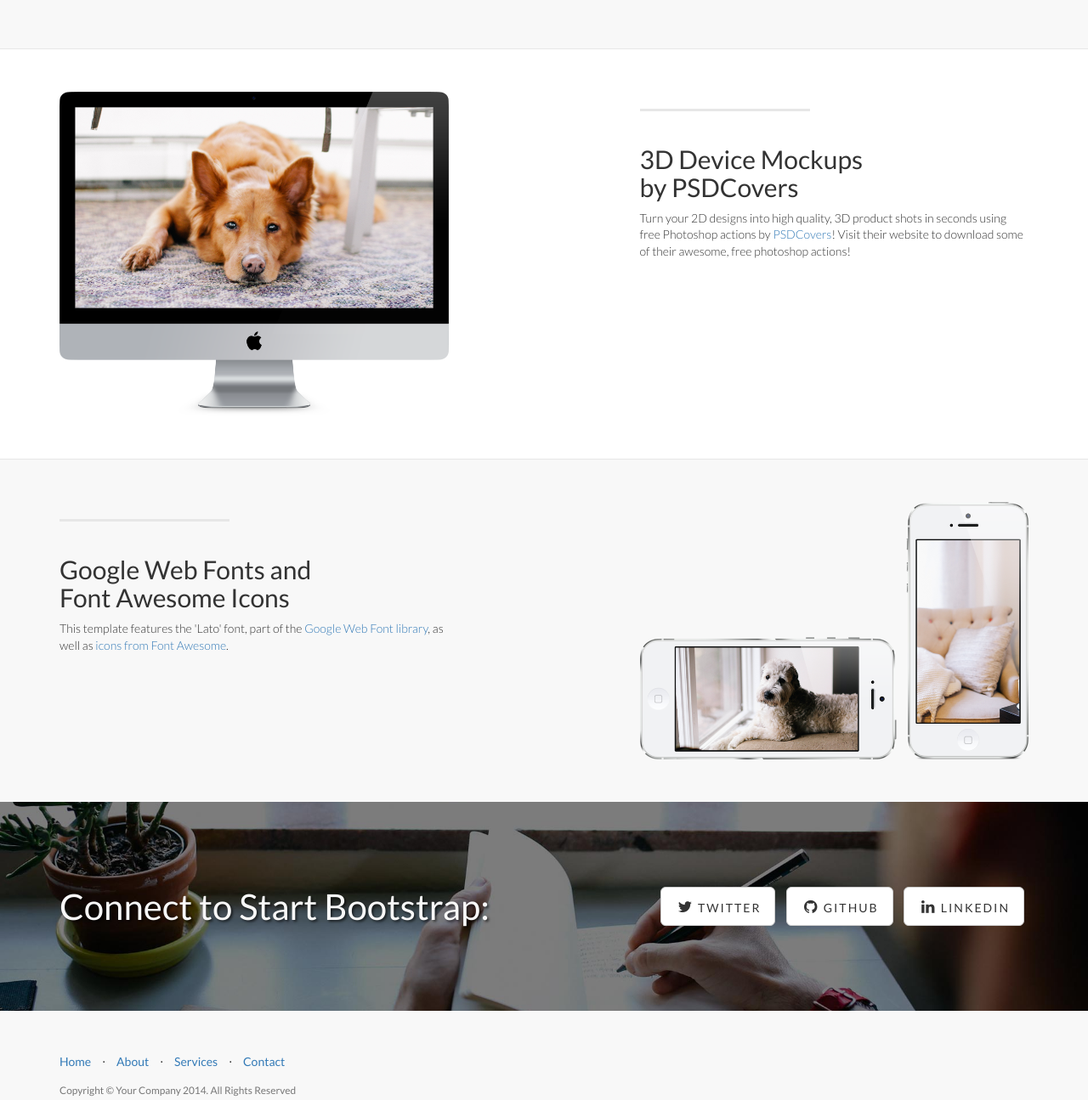
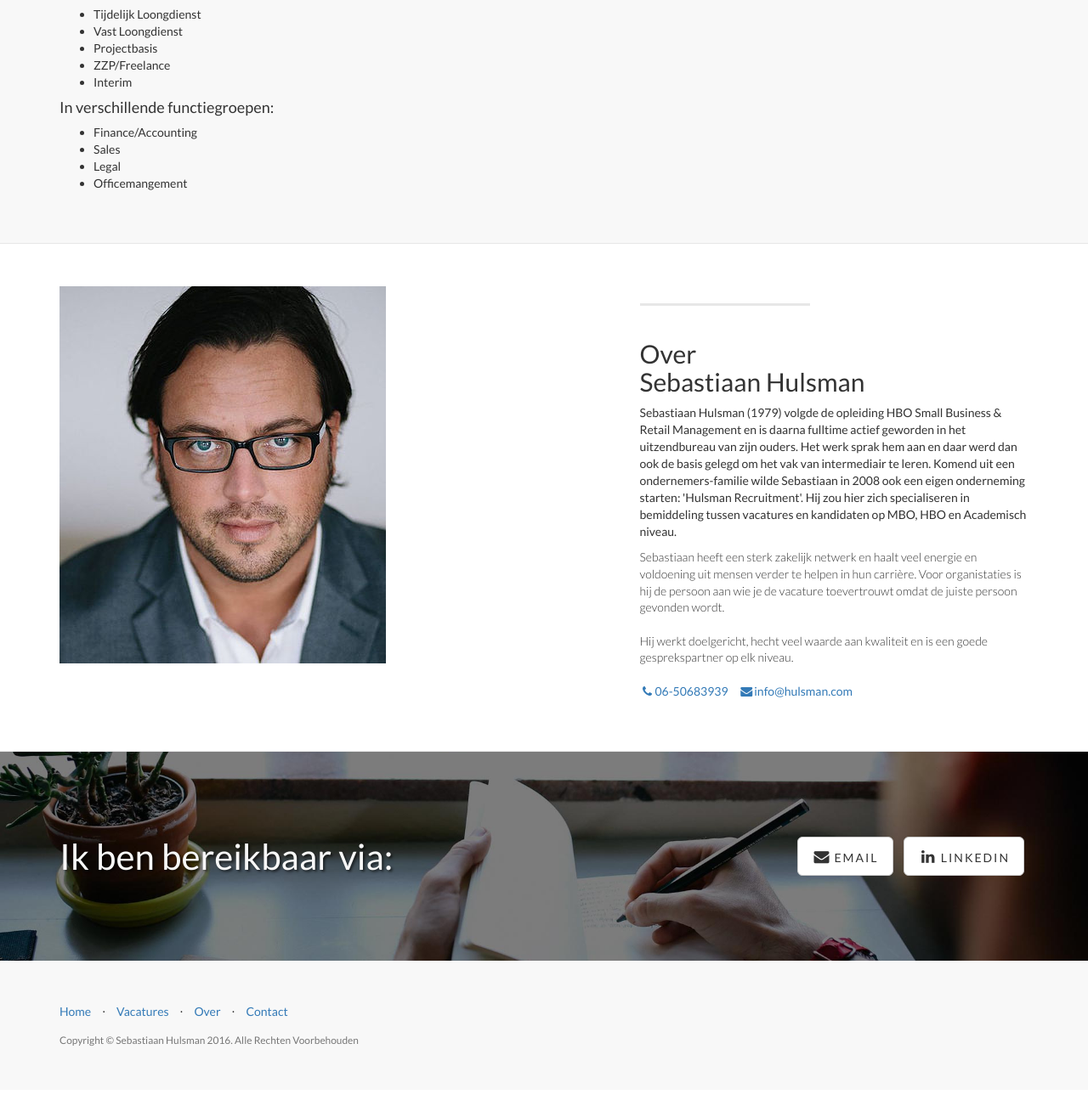
Before and after one commit to BluePraise/hulsman, a plain HTML site: page index.html in a window 1280 px wide. Shown: the part 1221-2516 px from the top of the page at 85% size. Drawn offline with Linux system fonts and the light colour scheme.

Commit message:
added about section

```diff
--- a/css/landing-page.css
+++ b/css/landing-page.css
@@ -170,3 +170,8 @@ footer {
 p.copyright {
     margin: 15px 0 0;
 }
+
+/**** Maggie ****/
+ul.no-list {
+    list-style: none;
+}
--- a/index.html
+++ b/index.html
@@ -113,6 +113,20 @@ Sinds 2008.</h3>
                     <hr class="section-subheading-spacer">
                     <p class="lead">Ben je op zoek naar een nieuwe baan? Hulsman Recruitment kent veel organisaties en heeft een sterk zakelijk netwerk. Er is veel kennis over welke vacatures bij welke organisaties actief zijn, ook al staan die (nog) niet op internet. Hulsman Recruitment heeft regelmatig overleg met eigenaar/directeur binnen het bedrijfsleven en is een duidelijke gesprekspartner voor HR-afdelingen.</p>
                     <h4>Hulsman Recruitment biedt verschillende soorten functies aan:</h4>
+                    <ul>
+                        <li>Tijdelijk Loongdienst</li>
+                        <li>Vast Loongdienst</li>
+                        <li>Projectbasis</li>
+                        <li>ZZP/Freelance</li>
+                        <li>Interim</li>
+                    </ul>
+                    <h4>In verschillende functiegroepen:</h4>
+                    <ul>
+                        <li>Finance/Accounting</li>
+                        <li>Sales</li>
+                        <li>Legal</li>
+                        <li>Officemangement</li>
+                    </ul>
                 </div>
                 <div class="col-lg-5 col-lg-offset-2 col-sm-6">
                     <img class="img-responsive" src="img/ipad.png" alt="">
@@ -133,11 +147,17 @@ Sinds 2008.</h3>
                 <div class="col-lg-5 col-lg-offset-1 col-sm-push-6  col-sm-6">
                     <hr class="section-heading-spacer">
                     <div class="clearfix"></div>
-                    <h2 class="section-heading">3D Device Mockups<br>by PSDCovers</h2>
-                    <p class="lead">Turn your 2D designs into high quality, 3D product shots in seconds using free Photoshop actions by <a target="_blank" href="http://www.psdcovers.com/">PSDCovers</a>! Visit their website to download some of their awesome, free photoshop actions!</p>
+                    <h2 class="section-heading">Over<br>Sebastiaan Hulsman</h2>
+                    <p>Sebastiaan Hulsman (1979) volgde de opleiding HBO Small Business & Retail Management en is daarna fulltime actief geworden in het uitzendbureau van zijn ouders. Het werk sprak hem aan en daar werd dan ook de basis gelegd om het vak van intermediair te leren. Komend uit een ondernemers-familie wilde Sebastiaan in 2008 ook een eigen onderneming starten: 'Hulsman Recruitment'. Hij zou hier zich specialiseren in bemiddeling tussen vacatures en kandidaten op MBO, HBO en Academisch niveau.</p>
+                    <p class="lead">Sebastiaan heeft een sterk zakelijk netwerk en haalt veel energie en voldoening uit mensen verder te helpen in hun carrière. Voor organistaties is hij de persoon aan wie je de vacature toevertrouwt omdat de juiste persoon gevonden wordt.</p>
+                    <p class="lead">Hij werkt doelgericht, hecht veel waarde aan kwaliteit en is een goede gesprekspartner op elk niveau.</p>
+                    <ul class="list-inline">
+                        <li><a href="tel:0650683939"><i class="fa fa-phone fa-fw" aria-hidden="true"></i>06-50683939</a></li>
+                        <li><a href="mailto:info@hulsman.com"><i class="fa fa-envelope fa-fw" aria-hidden="true"></i>info@hulsman.com</a></li>
+                    </ul>
                 </div>
                 <div class="col-lg-5 col-sm-pull-6  col-sm-6">
-                    <img class="img-responsive" src="img/dog.png" alt="">
+                    <img class="img-responsive" src="img/profilepic.jpg" alt="">
                 </div>
             </div>
 
@@ -147,7 +167,7 @@ Sinds 2008.</h3>
     </div>
     <!-- /.content-section-b -->
 
-    <div class="content-section-a">
+    <!--<div class="content-section-a">
 
         <div class="container">
 
@@ -164,7 +184,7 @@ Sinds 2008.</h3>
             </div>
 
         </div>
-        <!-- /.container -->
+        /.container -->
 
     </div>
     <!-- /.content-section-a -->
@@ -176,15 +196,15 @@ Sinds 2008.</h3>
 
             <div class="row">
                 <div class="col-lg-6">
-                    <h2>Connect to Start Bootstrap:</h2>
+                    <h2>Ik ben bereikbaar via:</h2>
                 </div>
                 <div class="col-lg-6">
                     <ul class="list-inline banner-social-buttons">
+                        <!-- <li>
+                            <a href="#" class="btn btn-default btn-lg"><i class="fa fa-twitter fa-fw"></i> <span class="network-name">Twitter</span></a>
+                        </li> -->
                         <li>
-                            <a href="https://twitter.com/SBootstrap" class="btn btn-default btn-lg"><i class="fa fa-twitter fa-fw"></i> <span class="network-name">Twitter</span></a>
-                        </li>
-                        <li>
-                            <a href="https://github.com/IronSummitMedia/startbootstrap" class="btn btn-default btn-lg"><i class="fa fa-github fa-fw"></i> <span class="network-name">Github</span></a>
+                            <a href="#" class="btn btn-default btn-lg"><i class="fa fa-envelope fa-fw"></i> <span class="network-name">Email</span></a>
                         </li>
                         <li>
                             <a href="#" class="btn btn-default btn-lg"><i class="fa fa-linkedin fa-fw"></i> <span class="network-name">Linkedin</span></a>
@@ -210,18 +230,18 @@ Sinds 2008.</h3>
                         </li>
                         <li class="footer-menu-divider">&sdot;</li>
                         <li>
-                            <a href="#about">About</a>
+                            <a href="#about">Vacatures</a>
                         </li>
                         <li class="footer-menu-divider">&sdot;</li>
                         <li>
-                            <a href="#services">Services</a>
+                            <a href="#services">Over</a>
                         </li>
                         <li class="footer-menu-divider">&sdot;</li>
                         <li>
                             <a href="#contact">Contact</a>
                         </li>
                     </ul>
-                    <p class="copyright text-muted small">Copyright &copy; Your Company 2014. All Rights Reserved</p>
+                    <p class="copyright text-muted small">Copyright &copy; Sebastiaan Hulsman 2016. Alle Rechten Voorbehouden</p>
                 </div>
             </div>
         </div>
```
Also changed, not shown: img/profilepic.jpg (added).
